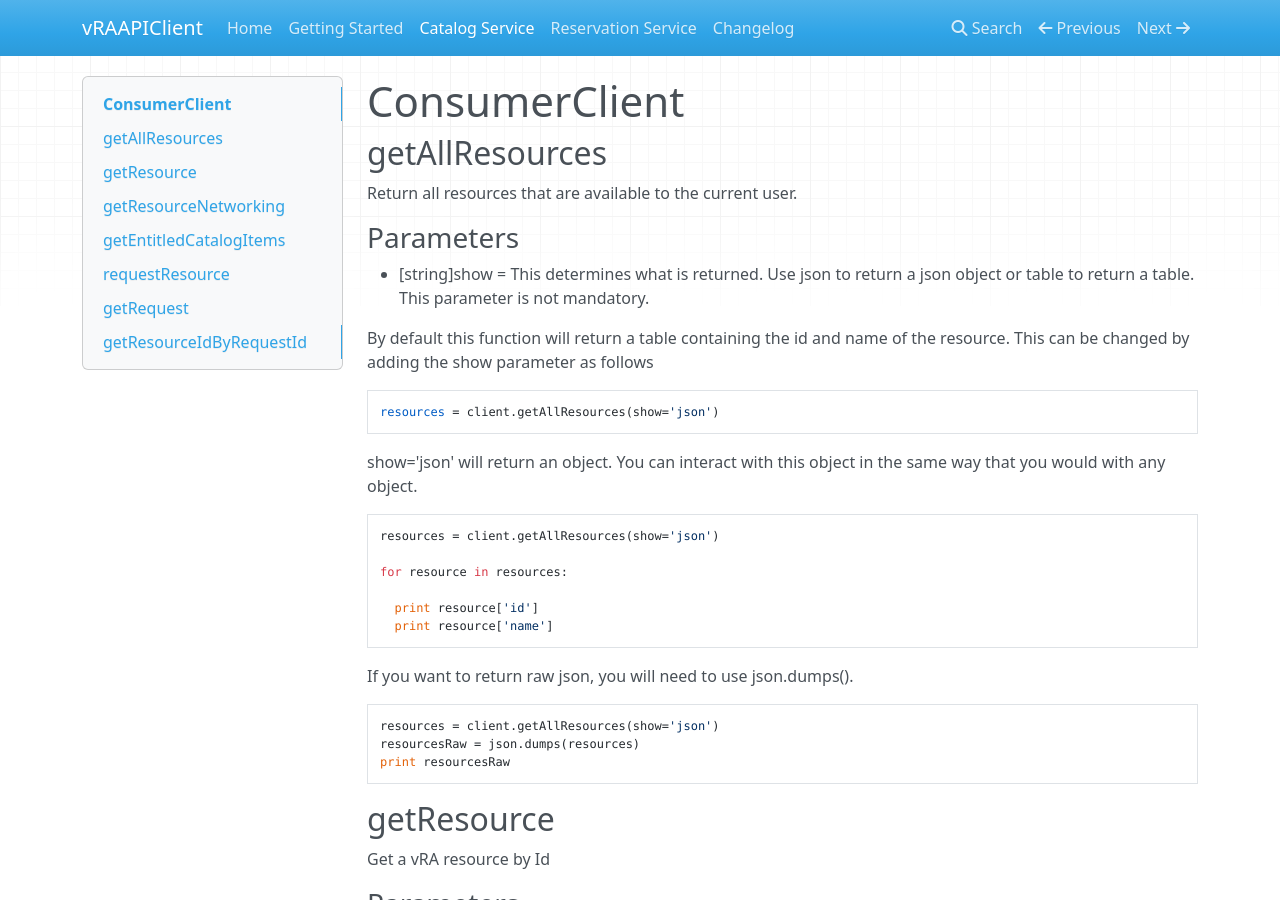
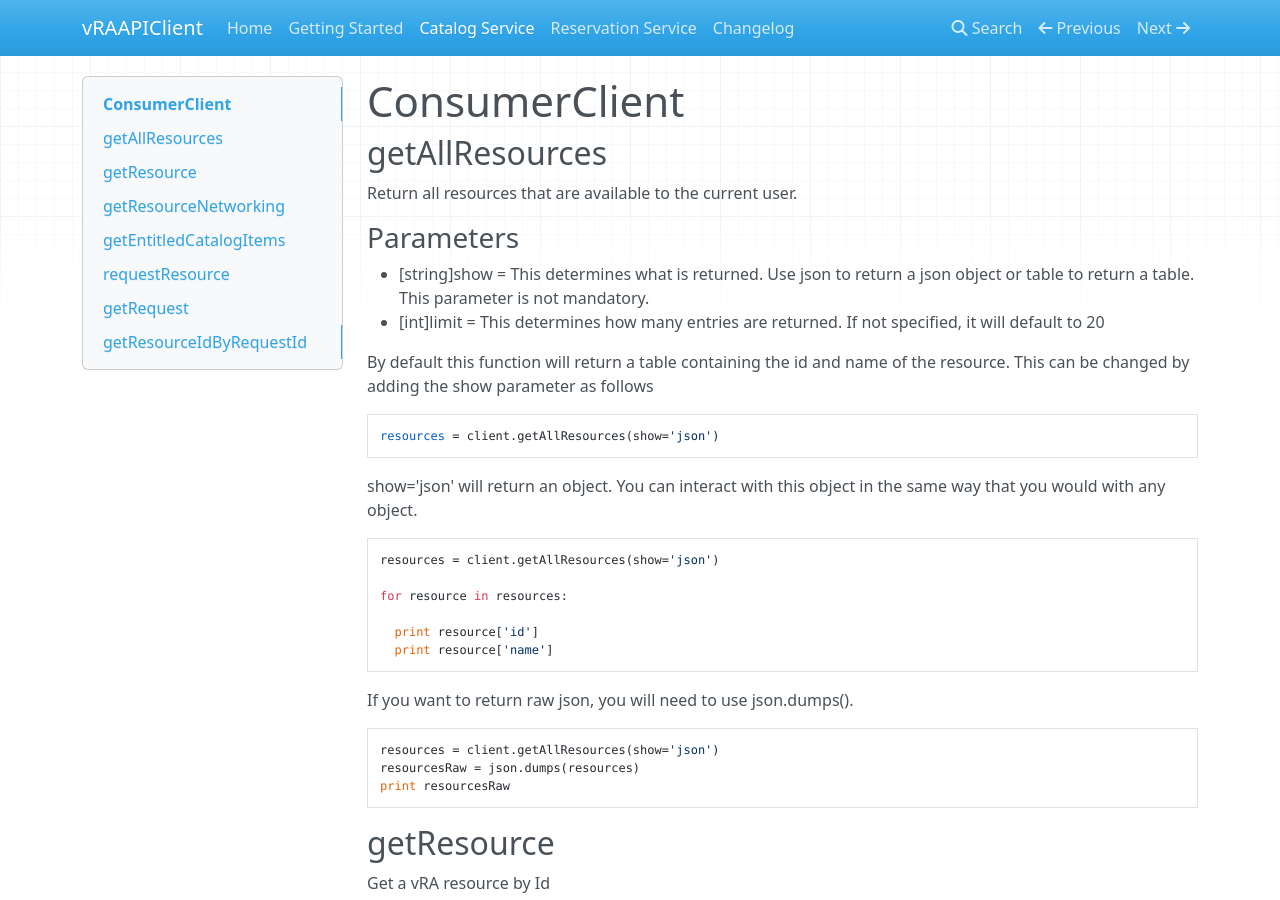
Before and after one commit to chelnak/vRAAPIClient, an MkDocs documentation site: the page built from docs/catalog_service.md, in a window 1280 px wide and 900 px high. Built offline with MkDocs 1.6.1, drawn with Linux system fonts in a browser that asks for light colours; nearby versions of some CDN libraries; old or Windows-style settings are respelled for this version of MkDocs; some of the changed text lies outside the part shown.

Commit message:
Paging support

```diff
--- a/docs/catalog_service.md
+++ b/docs/catalog_service.md
@@ -7,6 +7,8 @@ Return all resources that are available to the current user.
 ###Parameters
 * [string]show = This determines what is returned. Use json to return a json object or
                     table to return a table. This parameter is not mandatory.
+* [int]limit = This determines how many entries are returned. If not specified,
+                    it will default to 20
 
 By default this function will return a table containing the id and name of the
 resource. This can be changed by adding the show parameter as follows
@@ -113,6 +115,8 @@ Return all entitled catalog items for the current user.
 ###Parameters
 * [string]show = This determines what is returned. Use json to return a json object or
                     table to return a table. This parameter is not mandatory.
+* [int]limit = This determines how many entries are returned. If not specified,
+                    it will default to 20
 
 By default this function will return a table containing the id and name of the
 resource. This can be changed by adding the show parameter as follows:
```
